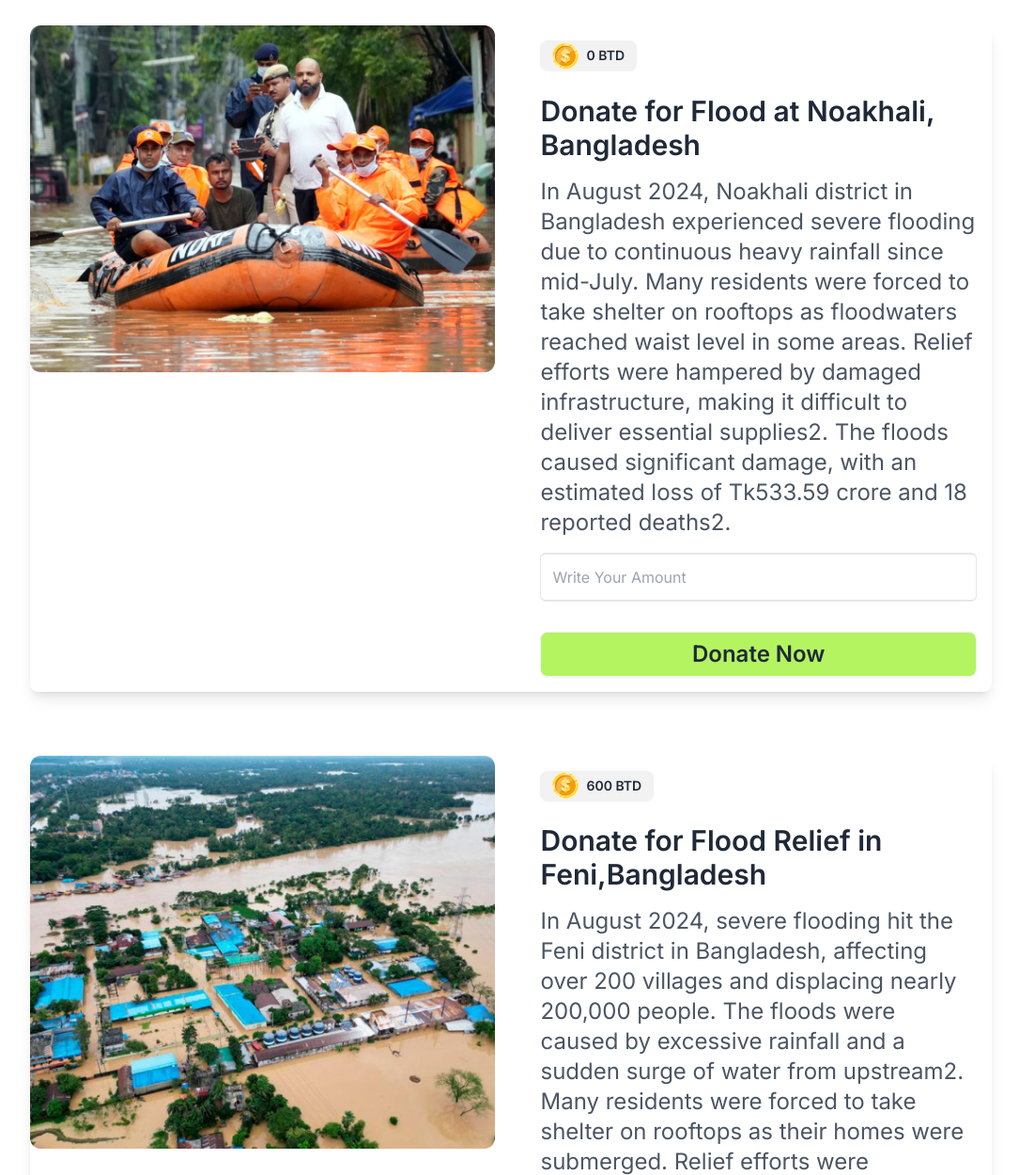
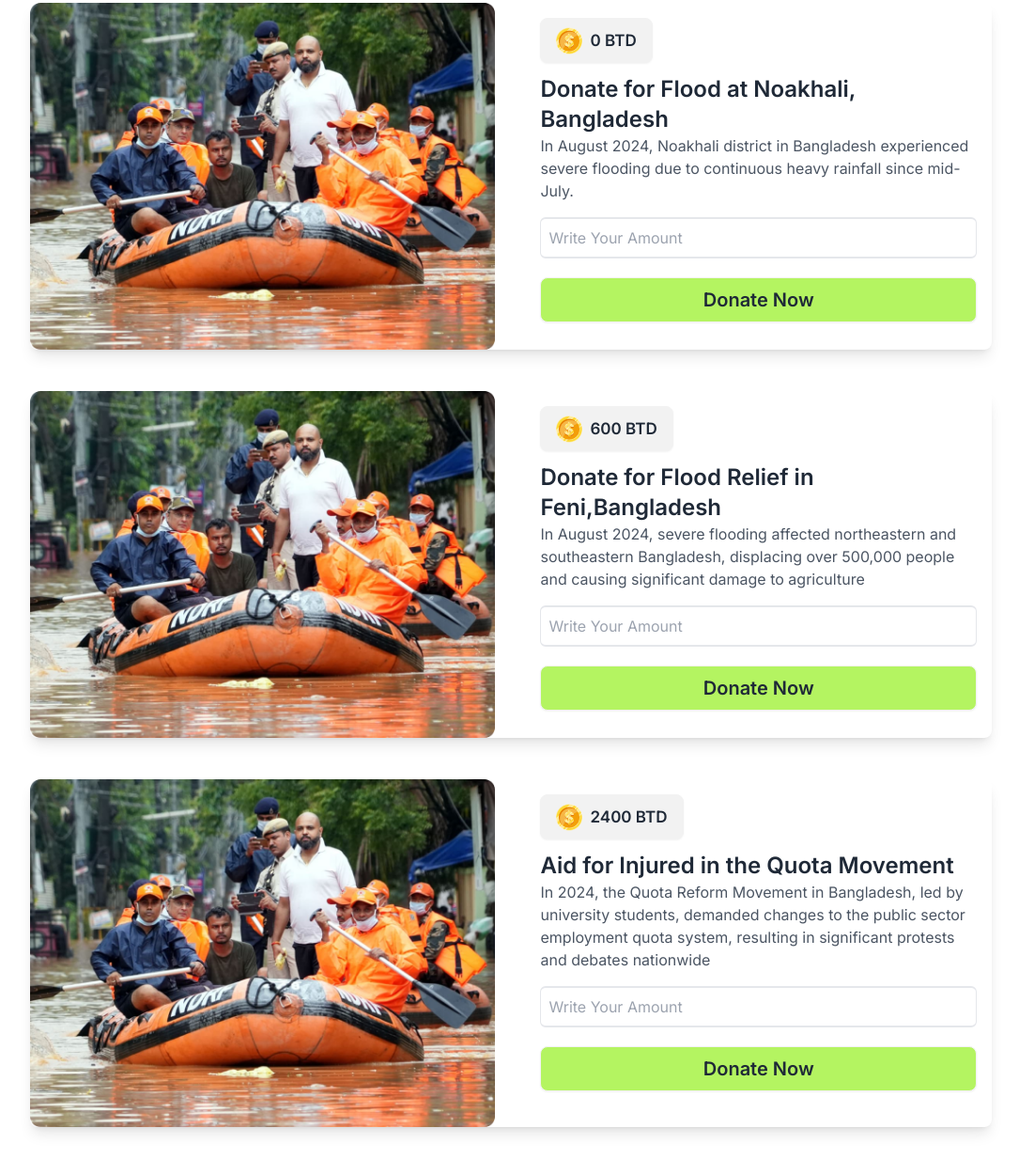
Before and after one commit to Unumongmarmahub/Assinment5-dom-manupulate-donate-bangladesh-project, a plain HTML site: page index.html in a window 1280 px wide. Shown: the part 385-1635 px from the top of the page at 94% size, without its empty margins (96-1181 px from the left). Drawn offline with nearby package versions, Linux system fonts and the light colour scheme.

Commit message:
fixed some issue

```diff
--- a/index.html
+++ b/index.html
@@ -33,7 +33,8 @@
     <header>
       <nav class="bg-[#F9F7F3] py-4">
         <div
-          class="container mx-auto flex flex-col lg:flex-row justify-between items-center py-5">
+          class="container mx-auto flex flex-col lg:flex-row justify-around items-center py-5"
+        >
           <button
             class="bg-[#B4F461] text-2xl text-black font-semibold px-5 py-2 rounded mb-2 lg:mb-0"
           >
@@ -45,7 +46,7 @@
           </div>
           <div class="flex items-center justify-center gap-2">
             <img src="./pictures/coin.png" alt="Coin" class="h-8 w-8" />
-            <span class="text-2xl font-medium">5500 BTD</span>
+            <span id="myBalance" class="text-2xl font-semibold">5500 BTD</span>
           </div>
         </div>
       </nav>
@@ -65,10 +66,10 @@
       <!-- donation sections start -->
       <div>
         <!-- section 1 -->
-        <div class="flex justify-center items-center pt-9 mt-8">
+        <div class="flex justify-center items-center pt-5 mt-6">
           <div class="w-4/5 bg-white rounded-lg shadow-lg">
             <div
-              class="flex flex-col lg:flex-row items-center lg:items-start space-y-4 lg:space-y-0 lg:space-x-8 mx-auto"
+              class="flex flex-col lg:flex-row items-center lg:items-start space-y-2 lg:space-y-0 lg:space-x-8 mx-auto"
             >
               <div class="w-full lg:w-1/2">
                 <img
@@ -79,31 +80,30 @@
               </div>
 
               <div class="w-full lg:w-1/2 p-4">
-                <button class="btn btn-sm">
-                  <img src="./pictures/coin.png" alt="" /><span>0 BTD</span>
+                <button class="btn text-[17px] font-semibold">
+                  <img src="./pictures/coin.png" alt="" /><span
+                    id="initial-balance-noakhali"
+                    >0 BTD</span
+                  >
                 </button>
-                <h2 class="text-3xl font-semibold text-gray-800 mt-5">
+                <h2 class="text-2xl font-semibold text-gray-800 mt-3">
                   Donate for Flood at Noakhali, Bangladesh
                 </h2>
-                <p class="text-gray-600 mt-4 text-2xl">
+                <p class="text-gray-600">
                   In August 2024, Noakhali district in Bangladesh experienced
                   severe flooding due to continuous heavy rainfall since
-                  mid-July. Many residents were forced to take shelter on
-                  rooftops as floodwaters reached waist level in some areas.
-                  Relief efforts were hampered by damaged infrastructure, making
-                  it difficult to deliver essential supplies2. The floods caused
-                  significant damage, with an estimated loss of Tk533.59 crore
-                  and 18 reported deaths2.
+                  mid-July.
                 </p>
                 <input
-                  class="border border-y-2 outline-none w-full mt-4 p-3 rounded-md"
+                  id="input-field-noakhali"
+                  class="border border-y-2 outline-none w-full p-2 rounded-md mt-4"
                   placeholder="Write Your Amount"
                   type="text"
                   name=""
-                  id=""
                 />
                 <button
-                  class="w-full btn mt-8 bg-[#B4F461] text-2xl font-semibold"
+                  id="donate-btn-noakhali"
+                  class="w-full btn bg-[#B4F461] mt-5 text-[20px] font-semibold"
                 >
                   Donate Now
                 </button>
@@ -114,48 +114,44 @@
 
         <!-- section 2 -->
 
-        <div class="flex justify-center items-center pt-9 mt-8">
+        <div class="flex justify-center items-center pt-5 mt-6">
           <div class="w-4/5 bg-white rounded-lg shadow-lg">
             <div
-              class="flex flex-col lg:flex-row items-center lg:items-start space-y-4 lg:space-y-0 lg:space-x-8 mx-auto"
+              class="flex flex-col lg:flex-row items-center lg:items-start space-y-2 lg:space-y-0 lg:space-x-8 mx-auto"
             >
               <div class="w-full lg:w-1/2">
                 <img
-                  src="./pictures/feni.png"
+                  src="./pictures/noakhali.png"
                   alt="Card Image"
                   class="w-full h-auto rounded-lg"
                 />
               </div>
 
               <div class="w-full lg:w-1/2 p-4">
-                <button class="btn btn-sm">
-                  <img src="./pictures/coin.png" alt="" /><span>600 BTD</span>
+                <button class="btn text-[17px] font-semibold">
+                  <img src="./pictures/coin.png" alt="" /><span
+                    id="initial-balance-noakhali"
+                    >600 BTD</span
+                  >
                 </button>
-                <h2 class="text-3xl font-semibold text-gray-800 mt-5">
+                <h2 class="text-2xl font-semibold text-gray-800 mt-3">
                   Donate for Flood Relief in Feni,Bangladesh
                 </h2>
-                <p class="text-gray-600 mt-4 text-2xl">
-                  In August 2024, severe flooding hit the Feni district in
-                  Bangladesh, affecting over 200 villages and displacing nearly
-                  200,000 people. The floods were caused by excessive rainfall
-                  and a sudden surge of water from upstream2. Many residents
-                  were forced to take shelter on rooftops as their homes were
-                  submerged. Relief efforts were hampered by damaged
-                  infrastructure, including roads and communication networks3.
-                  The situation improved slightly as floodwaters receded, but
-                  many areas remained cut off from essential supplies. The
-                  floods caused significant damage, with an estimated loss of
-                  Tk533.59 crore and 18 reported deaths5.
+                <p class="text-gray-600">
+                  In August 2024, severe flooding affected northeastern and
+                  southeastern Bangladesh, displacing over 500,000 people and
+                  causing significant damage to agriculture
                 </p>
                 <input
-                  class="border border-y-2 outline-none w-full mt-4 p-3 rounded-md"
+                  id="input-field-noakhali"
+                  class="border border-y-2 outline-none w-full p-2 rounded-md mt-4"
                   placeholder="Write Your Amount"
                   type="text"
                   name=""
-                  id=""
                 />
                 <button
-                  class="w-full btn mt-8 bg-[#B4F461] text-2xl font-semibold"
+                  id="donate-btn-noakhali"
+                  class="w-full btn bg-[#B4F461] mt-5 text-[20px] font-semibold"
                 >
                   Donate Now
                 </button>
@@ -166,49 +162,45 @@
 
         <!-- section 3  -->
 
-        <div class="flex justify-center items-center pt-9 mt-8">
+        <div class="flex justify-center items-center pt-5 mt-6">
           <div class="w-4/5 bg-white rounded-lg shadow-lg">
             <div
-              class="flex flex-col lg:flex-row items-center lg:items-start space-y-4 lg:space-y-0 lg:space-x-8 mx-auto"
+              class="flex flex-col lg:flex-row items-center lg:items-start space-y-2 lg:space-y-0 lg:space-x-8 mx-auto"
             >
               <div class="w-full lg:w-1/2">
                 <img
-                  src="./pictures/quota-protest.png"
+                  src="./pictures/noakhali.png"
                   alt="Card Image"
                   class="w-full h-auto rounded-lg"
                 />
               </div>
 
               <div class="w-full lg:w-1/2 p-4">
-                <button class="btn btn-sm">
-                  <img src="./pictures/coin.png" alt="" /><span>2400 BTD</span>
+                <button class="btn text-[17px] font-semibold">
+                  <img src="./pictures/coin.png" alt="" /><span
+                    id="initial-balance-noakhali"
+                    >2400 BTD</span
+                  >
                 </button>
-                <h2 class="text-3xl font-semibold text-gray-800 mt-5">
+                <h2 class="text-2xl font-semibold text-gray-800 mt-3">
                   Aid for Injured in the Quota Movement
                 </h2>
-                <p class="text-gray-600 mt-4 text-2xl">
-                  In 2024, Bangladesh witnessed a significant Quota Reform
-                  Movement driven by students and youth activists demanding a
-                  fair and merit-based system in public sector recruitment. The
-                  movement gained momentum after the reinstatement of the
-                  pre-2018 quota system, which was declared illegal by the High
-                  Court2. Protests, public demonstrations, and traffic
-                  obstructions became common as students voiced their dissent.
-                  The movement faced severe backlash, including police
-                  blockades, internet shutdowns, and curfews2. Despite the
-                  challenges, the movement succeeded in pressuring the
-                  government to reform the quota system, ensuring 93% of
-                  government job recruitments would be based on merit.
+                <p class="text-gray-600">
+                  In 2024, the Quota Reform Movement in Bangladesh, led by
+                  university students, demanded changes to the public sector
+                  employment quota system, resulting in significant protests and
+                  debates nationwide
                 </p>
                 <input
-                  class="border border-y-2 outline-none w-full mt-4 p-3 rounded-md"
+                  id="input-field-noakhali"
+                  class="border border-y-2 outline-none w-full p-2 rounded-md mt-4"
                   placeholder="Write Your Amount"
                   type="text"
                   name=""
-                  id=""
                 />
                 <button
-                  class="w-full btn mt-8 bg-[#B4F461] text-2xl font-semibold"
+                  id="donate-btn-noakhali"
+                  class="w-full btn bg-[#B4F461] mt-5 text-[20px] font-semibold"
                 >
                   Donate Now
                 </button>
@@ -218,5 +210,14 @@
         </div>
       </div>
     </main>
+
+    <footer>
+      <!-- for history section  -->
+
+      <div class="bg-slate-50 mb-8 px-20 py-7 hidden"></div>
+    </footer>
+
+    <!-- scripts files link  -->
+    <script src="./js/donate.js"></script>
   </body>
 </html>
--- a/js/donate.js
+++ b/js/donate.js
@@ -0,0 +1,20 @@
+// donate for noakhali
+document
+  .getElementById("donate-btn-noakhali")
+  .addEventListener("click", function () {
+    const inputNoakhali = parseFloat(
+      document.getElementById("input-field-noakhali").value
+    );
+    const balanceNoakhali = parseFloat(
+      document.getElementById("initial-balance-noakhali").innerText
+    );
+    const totalBalanceNoakhali = balanceNoakhali + inputNoakhali;
+    document.getElementById("initial-balance-noakhali").innerText =
+      totalBalanceNoakhali;
+    document.getElementById("input-field-noakhali").value = "";
+
+    const myBalance = parseFloat(document.getElementById("myBalance").innerText);
+    const myRemainingBalance = myBalance - inputNoakhali;
+
+    document.getElementById("myBalance").innerText = myRemainingBalance;
+  });
```
